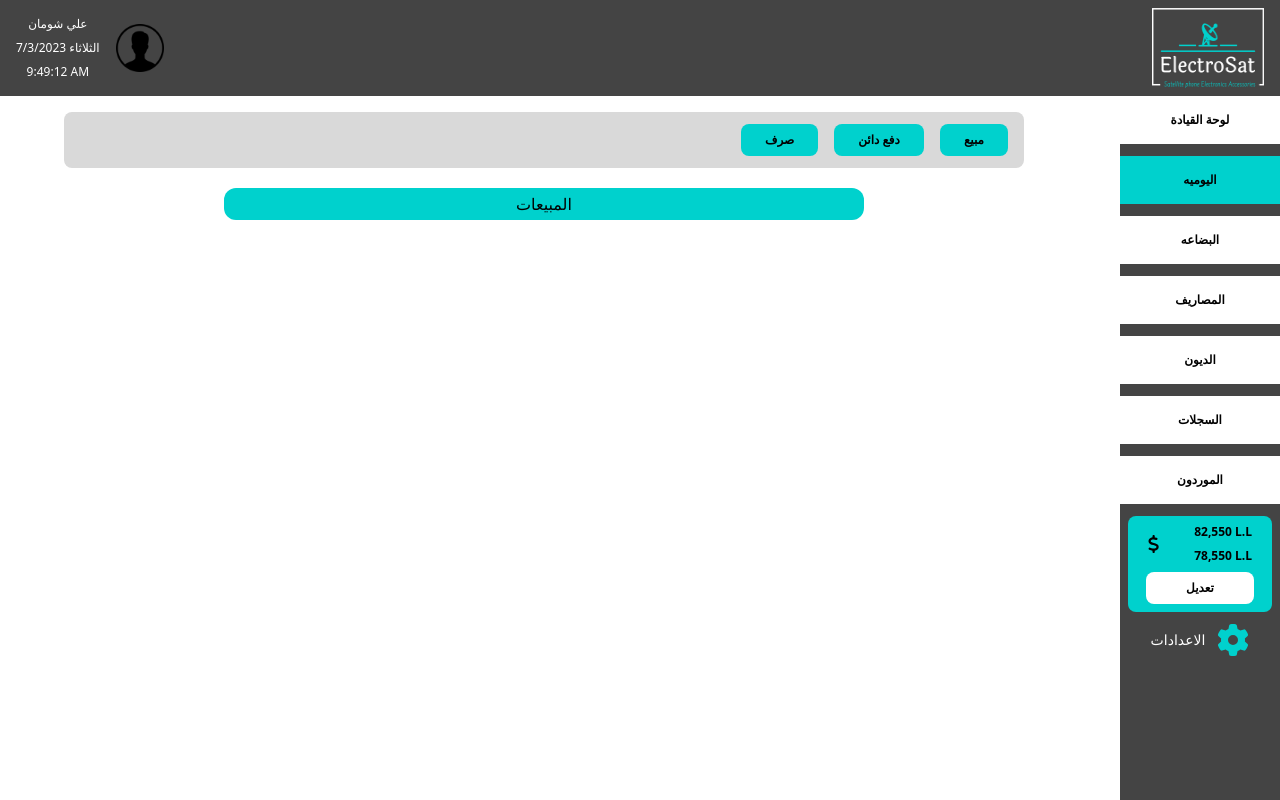
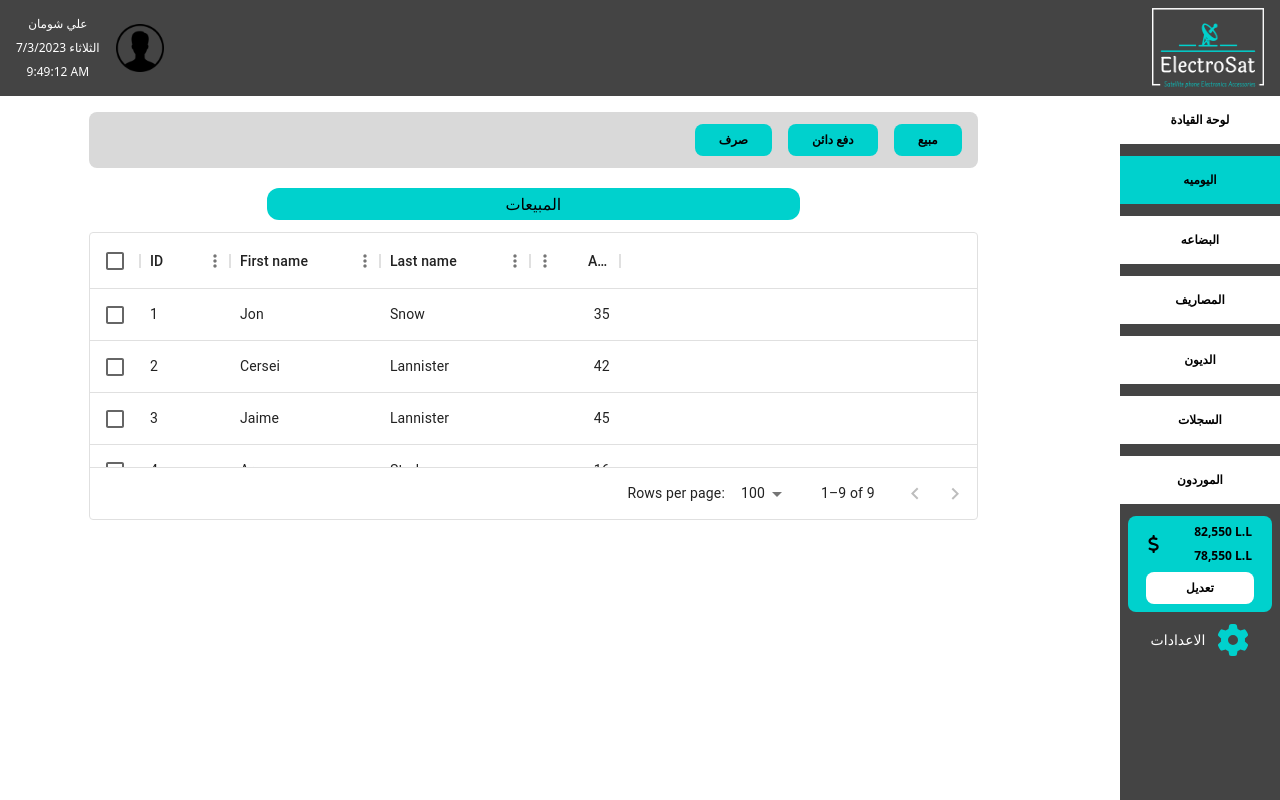
Before and after one commit to aliShouman0/electro-sat, a React (Create React App) app in the folder electro-sat/: page /daily in a window 1280 px wide. Built offline with nearby package versions, Linux system fonts and the light colour scheme.

Commit message:
Frontend:Creating Sales table

```diff
--- a/electro-sat/src/pages/Daily/Daily.jsx
+++ b/electro-sat/src/pages/Daily/Daily.jsx
@@ -1,15 +1,64 @@
-import React from "react";
+import React, { useState } from "react";
 import NavBar from "../../components/NavBar/NavBar";
 import userImg from "../../assets/images/userImg.png";
 import SideBar from "../../components/SideBar/SideBar";
+import {
+  Table,
+  TableBody,
+  TableCell,
+  TableContainer,
+  TableHead,
+  TablePagination,
+  TableRow,
+  Paper,
+} from "@mui/material";
+import { DataGrid } from "@mui/x-data-grid";
+// import { DataGrid } from "@mui/data-grid";
 
 function Daily() {
+  const columns = [
+    { field: "id", headerName: "ID", width: 90 },
+    { field: "firstName", headerName: "First name", width: 150 },
+    { field: "lastName", headerName: "Last name", width: 150 },
+    { field: "age", headerName: "Age", type: "number", width: 90 },
+  ];
+
+  const rows = [
+    { id: 1, lastName: "Snow", firstName: "Jon", age: 35 },
+    { id: 2, lastName: "Lannister", firstName: "Cersei", age: 42 },
+    { id: 3, lastName: "Lannister", firstName: "Jaime", age: 45 },
+    { id: 4, lastName: "Stark", firstName: "Arya", age: 16 },
+    { id: 5, lastName: "Targaryen", firstName: "Daenerys", age: null },
+    { id: 6, lastName: "Melisandre", firstName: null, age: 150 },
+    { id: 7, lastName: "Clifford", firstName: "Ferrara", age: 44 },
+    { id: 8, lastName: "Frances", firstName: "Rossini", age: 36 },
+    { id: 9, lastName: "Roxie", firstName: "Harvey", age: 65 },
+  ];
+
+  const [page, setPage] = useState(0);
+  const [rowsPerPage, setRowsPerPage] = useState(5);
+
+  const handleChangePage = (event, newPage) => {
+    setPage(newPage);
+  };
+
+  const handleChangeRowsPerPage = (event) => {
+    setRowsPerPage(+event.target.value);
+    setPage(0);
+  };
+  const [selectionModel, setSelectionModel] = useState([]);
+
+  const handleSelectionModelChange = (newSelection) => {
+    setSelectionModel(newSelection.selectionModel);
+  };
+
   return (
     <>
       <NavBar userName={"علي شومان"} userImg={userImg} />
       <SideBar />
-      <main className="fixed  top-28 w-full  flex  flex-col items-center  justify-center  right-24  overflow-y-auto  ">
-        <div className="top-bar bg-greyBar h-14  py-1 w-3/4 rounded-lg flex items-center justify-end font-bold">
+      {/* <main className="fixed top-28 w-full  h-5/6 m-2 flex  flex-col items-center       overflow-y-auto  "> */}
+      <main className="fixed  top-28  right-38 w-5/6  h-3/4 flex flex-col items-center  overflow-y-auto  ">
+        <div className="top-bar bg-greyBar h-14 py-2 w-5/6  rounded-lg flex items-center  justify-end font-bold  ">
           <button className="bg-secondary mr-4 py-2 px-6   text-xs  rounded-lg hover:opacity-60 hover:font-semibold hover:text-sm transition-all	    ">
             صرف
           </button>
@@ -20,12 +69,24 @@ function Daily() {
             مبيع
           </button>
         </div>
-        <div className="sales mt-5 w-full ">
-          <div className="title w-1/2 bg-secondary text-center m-auto py-1 rounded-xl">
+
+        <div className="sales w-full h-80  mt-5 flex flex-col items-center  ">
+          <div className="title w-1/2 mb-3 bg-secondary text-center  py-1 rounded-xl">
             <p>المبيعات</p>
           </div>
 
+          <div className=" h-72 w-5/6 ">
+            <DataGrid
+              rows={rows}
+              columns={columns}
+              pageSize={5}
+              checkboxSelection
+              selectionModel={selectionModel}
+              onSelectionModelChange={handleSelectionModelChange}
+            />
+          </div>
         </div>
+
       </main>
     </>
   );
```
